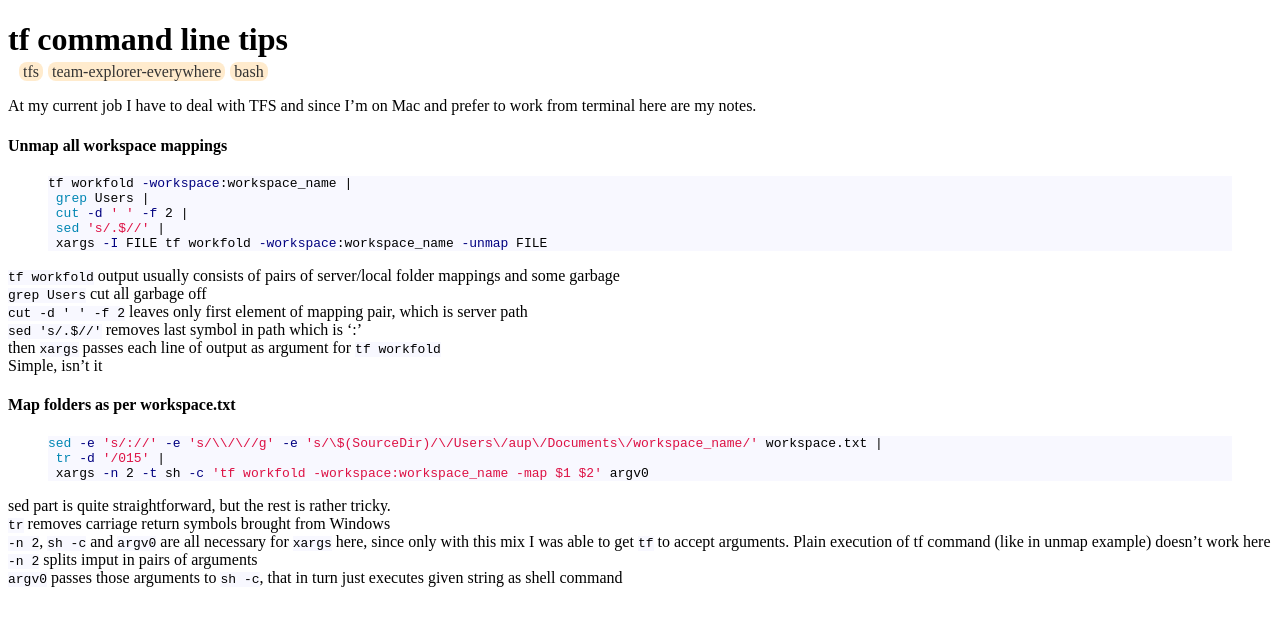
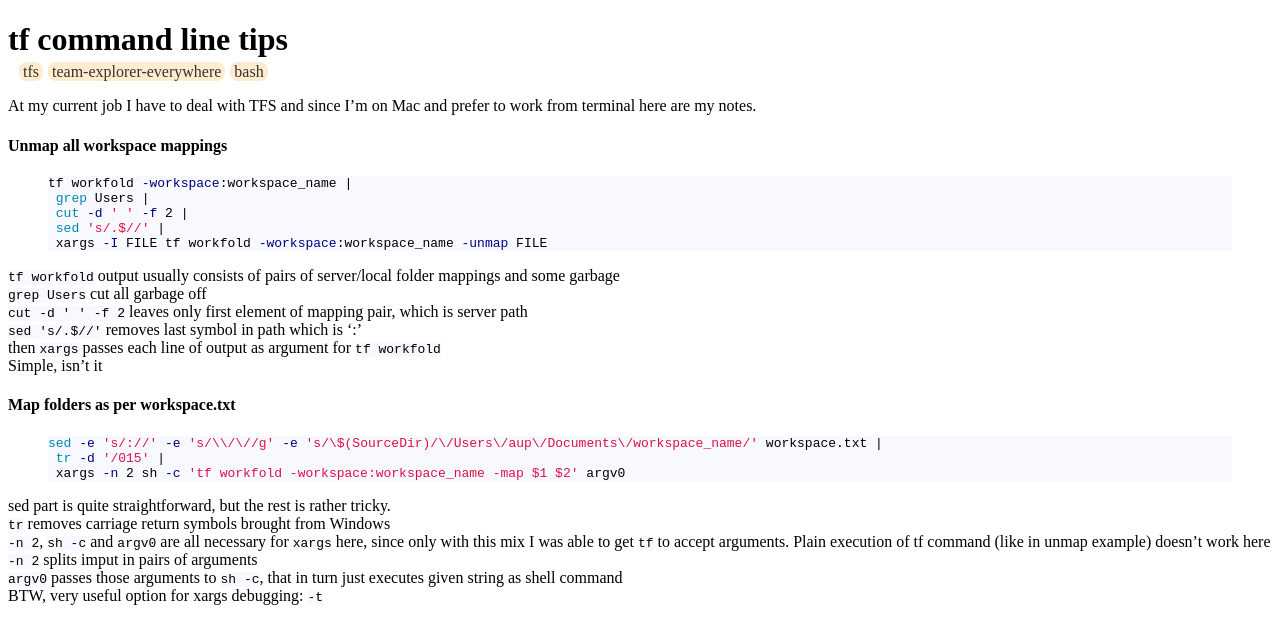
Before and after one commit to sofaking/sofaking.github.io, a Jekyll site: the page built from _posts/2015-09-01-tf-command-line.md, in a window 1280 px wide. Shown: the top 644 px of the page. Built offline with Jekyll 4.4.1, drawn with Linux system fonts in a browser that asks for light colours.

Commit message:
Note about -t option for xargs

```diff
--- a/_posts/2015-09-01-tf-command-line.md
+++ b/_posts/2015-09-01-tf-command-line.md
@@ -35,7 +35,7 @@
 {% highlight bash %}
 sed -e 's/://' -e 's/\\/\//g' -e 's/\$(SourceDir)/\/Users\/aup\/Documents\/workspace_name/' workspace.txt |
  tr -d '/015' |
- xargs -n 2 -t sh -c 'tf workfold -workspace:workspace_name -map $1 $2' argv0
+ xargs -n 2 sh -c 'tf workfold -workspace:workspace_name -map $1 $2' argv0
 {% endhighlight %}
 
 sed part is quite straightforward, but the rest is rather tricky.
@@ -43,3 +43,4 @@
 `-n 2`, `sh -c` and `argv0` are all necessary for `xargs` here, since only with this mix I was able to get `tf` to accept arguments. Plain execution of tf command (like in unmap example) doesn't work here
 `-n 2` splits imput in pairs of arguments
 `argv0` passes those arguments to `sh -c`, that in turn just executes given string as shell command
+BTW, very useful option for xargs debugging: `-t`
```
